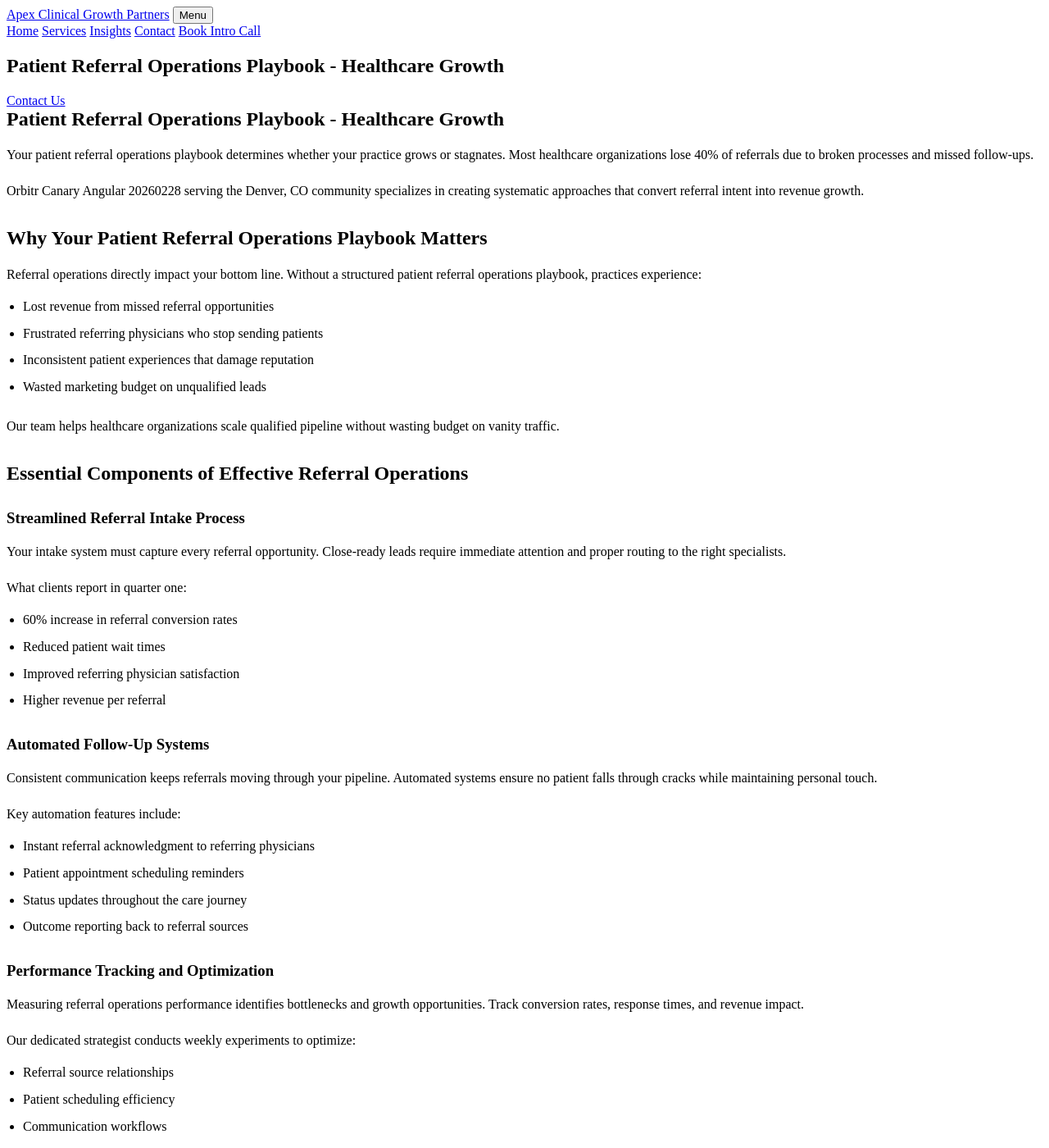
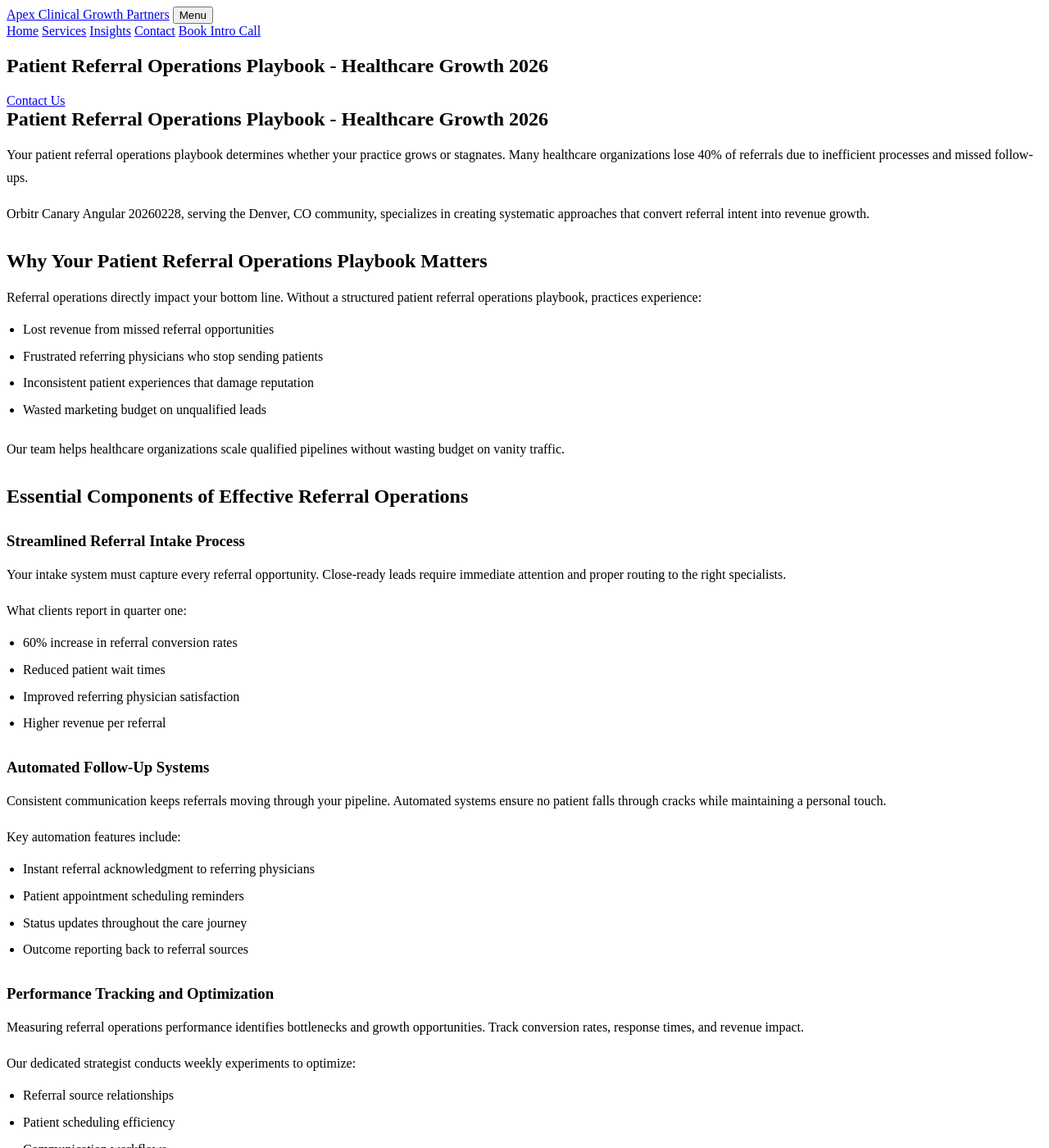
Before and after one commit to prjctlphbt/orbitr-canary-angular-20260228, a Jekyll site: the page angular-referral-ops-playbook-20260228142149.html, which Jekyll copies as it is, in a window 1280 px wide and 1400 px high. Shown: the whole window at 82% size. Built offline with Jekyll 4.4.1, drawn with Linux system fonts in a browser that asks for light colours.

Commit message:
Refresh and update content: angular-referral-ops-playbook-20260228142149.html

```diff
--- a/angular-referral-ops-playbook-20260228142149.html
+++ b/angular-referral-ops-playbook-20260228142149.html
@@ -4,10 +4,9 @@
 <head>
 <meta charset="utf-8"/>
 <meta content="width=device-width, initial-scale=1.0" name="viewport"/>
-<meta content="Streamline patient referrals with our comprehensive operations playbook. Optimize workflows, boost growth, and improve patient outcomes. Get started today." name="description"/>
-<title>Patient Referral Operations Playbook - Healthcare Growth</title>
+<meta content="Optimize patient referrals with our 2026 operations playbook. Enhance workflows, drive growth, and improve patient outcomes. Start today." name="description"/>
+<title>Patient Referral Operations Playbook - Healthcare Growth 2026</title>
 <style>
-
 
 /* Minimal functional styles (accordion, forms only) */
 
@@ -49,7 +48,7 @@
  box-sizing: border-box;
 }
 
- </style>
+</style>
 <style id="orbitr-generated-content-style">
 .orbitr-generated-content > * {
  margin: 0;
@@ -84,7 +83,8 @@
 .orbitr-generated-content li {
  line-height: 1.65;
 }
-</style></head>
+</style>
+</head>
 <body>
 <header>
 <div class="container navbar">
@@ -102,15 +102,15 @@
 <main class="page-main">
 <section class="page-hero landing-hero">
 <div class="container">
-<h1>Patient Referral Operations Playbook - Healthcare Growth</h1>
+<h1>Patient Referral Operations Playbook - Healthcare Growth 2026</h1>
 <a class="cta" href="/services/">Contact Us</a>
 </div>
 </section>
 <section class="landing-content">
 <div class="container orbitr-generated-content">
-<h1>Patient Referral Operations Playbook - Healthcare Growth</h1>
-<p>Your patient referral operations playbook determines whether your practice grows or stagnates. Most healthcare organizations lose 40% of referrals due to broken processes and missed follow-ups.</p>
-<p>Orbitr Canary Angular 20260228 serving the Denver, CO community specializes in creating systematic approaches that convert referral intent into revenue growth.</p>
+<h1>Patient Referral Operations Playbook - Healthcare Growth 2026</h1>
+<p>Your patient referral operations playbook determines whether your practice grows or stagnates. Many healthcare organizations lose 40% of referrals due to inefficient processes and missed follow-ups.</p>
+<p>Orbitr Canary Angular 20260228, serving the Denver, CO community, specializes in creating systematic approaches that convert referral intent into revenue growth.</p>
 <h2>Why Your Patient Referral Operations Playbook Matters</h2>
 <p>Referral operations directly impact your bottom line. Without a structured patient referral operations playbook, practices experience:</p>
 <ul>
@@ -119,7 +119,7 @@
 <li>Inconsistent patient experiences that damage reputation</li>
 <li>Wasted marketing budget on unqualified leads</li>
 </ul>
-<p>Our team helps healthcare organizations scale qualified pipeline without wasting budget on vanity traffic.</p>
+<p>Our team helps healthcare organizations scale qualified pipelines without wasting budget on vanity traffic.</p>
 <h2>Essential Components of Effective Referral Operations</h2>
 <h3>Streamlined Referral Intake Process</h3>
 <p>Your intake system must capture every referral opportunity. Close-ready leads require immediate attention and proper routing to the right specialists.</p>
@@ -131,7 +131,7 @@
 <li>Higher revenue per referral</li>
 </ul></p>
 <h3>Automated Follow-Up Systems</h3>
-<p>Consistent communication keeps referrals moving through your pipeline. Automated systems ensure no patient falls through cracks while maintaining personal touch.</p>
+<p>Consistent communication keeps referrals moving through your pipeline. Automated systems ensure no patient falls through cracks while maintaining a personal touch.</p>
 <p>Key automation features include:
 <ul>
 <li>Instant referral acknowledgment to referring physicians</li>
@@ -194,6 +194,6 @@
  button.parentElement.classList.toggle('active');
  });
  });
- </script>
+</script>
 </body>
 </html>
```
